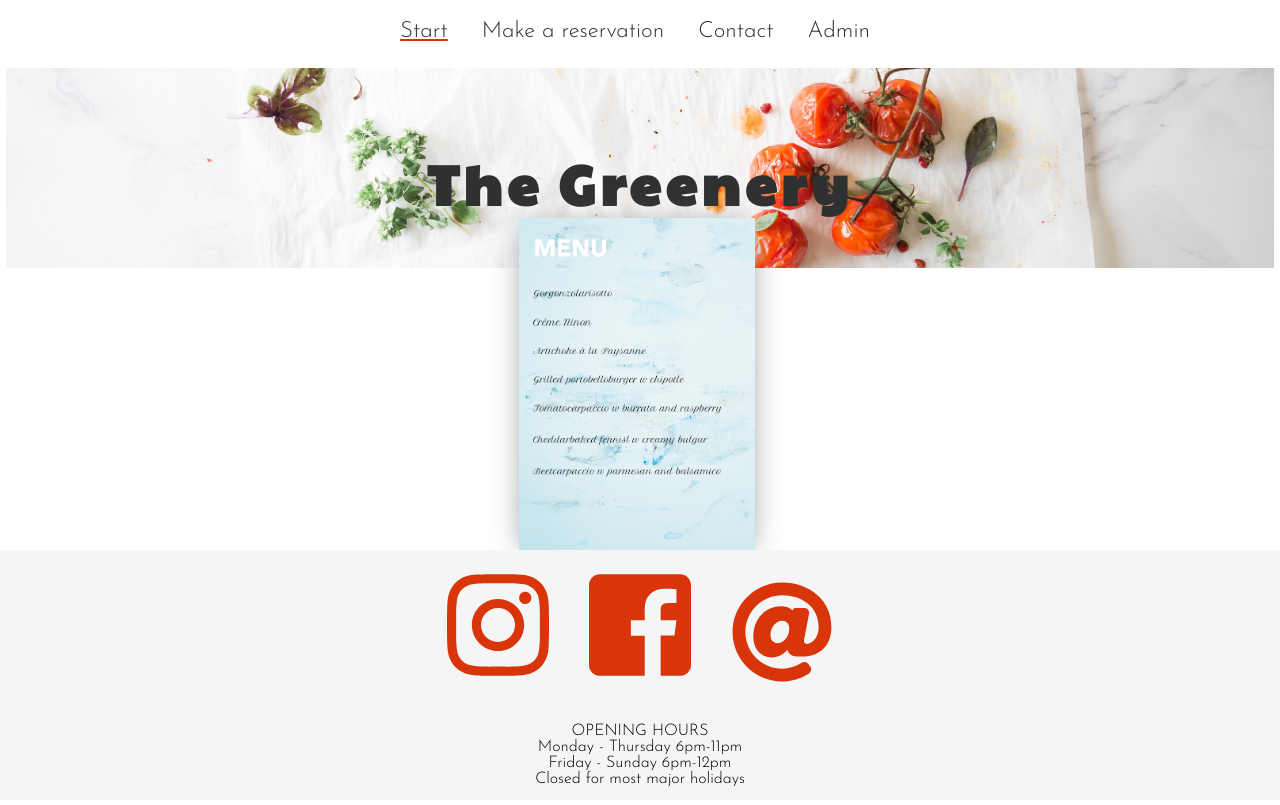
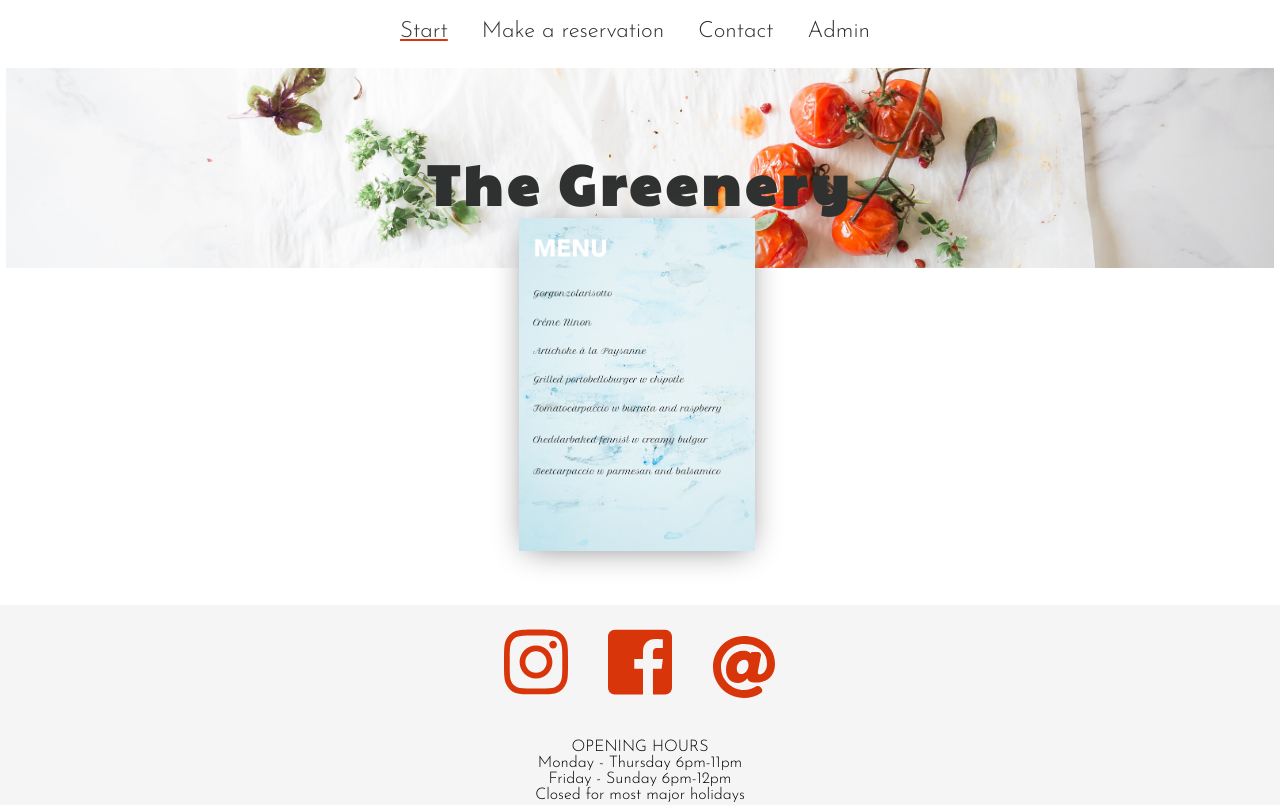
Before and after one commit to dbaettig/restaurangbokning, a React (Create React App) app in the folder restaurangbokning/: page / in a window 1280 px wide. Built offline with nearby package versions, Linux system fonts and the light colour scheme.

Commit message:
fixing css

```diff
--- a/restaurangbokning/src/App.css
+++ b/restaurangbokning/src/App.css
@@ -287,7 +287,7 @@ footer img{
 
 
     }
-    footer{
+    /* footer{
       height:250px;
       display: flex;
       align-items: center;
@@ -297,9 +297,9 @@ footer img{
       right:0;
       bottom:0;
 
-    }
+    } */
     footer img{
-      width:10%;
+      width:5%;
       padding:20px;
 
     }
@@ -328,7 +328,7 @@ footer img{
        width: 80vw;
        text-align: center;
        margin-top:-50px;
-height:100vh;
+      height:100vh;
 
 
     }
@@ -346,10 +346,7 @@ height:100vh;
       align-items: center;
       justify-content: center;
       margin-top:100px;
-      position:absolute;
-      left:0;
-      right:0;
-      bottom:0;
+      height:200px;
 
     }
   }
```
